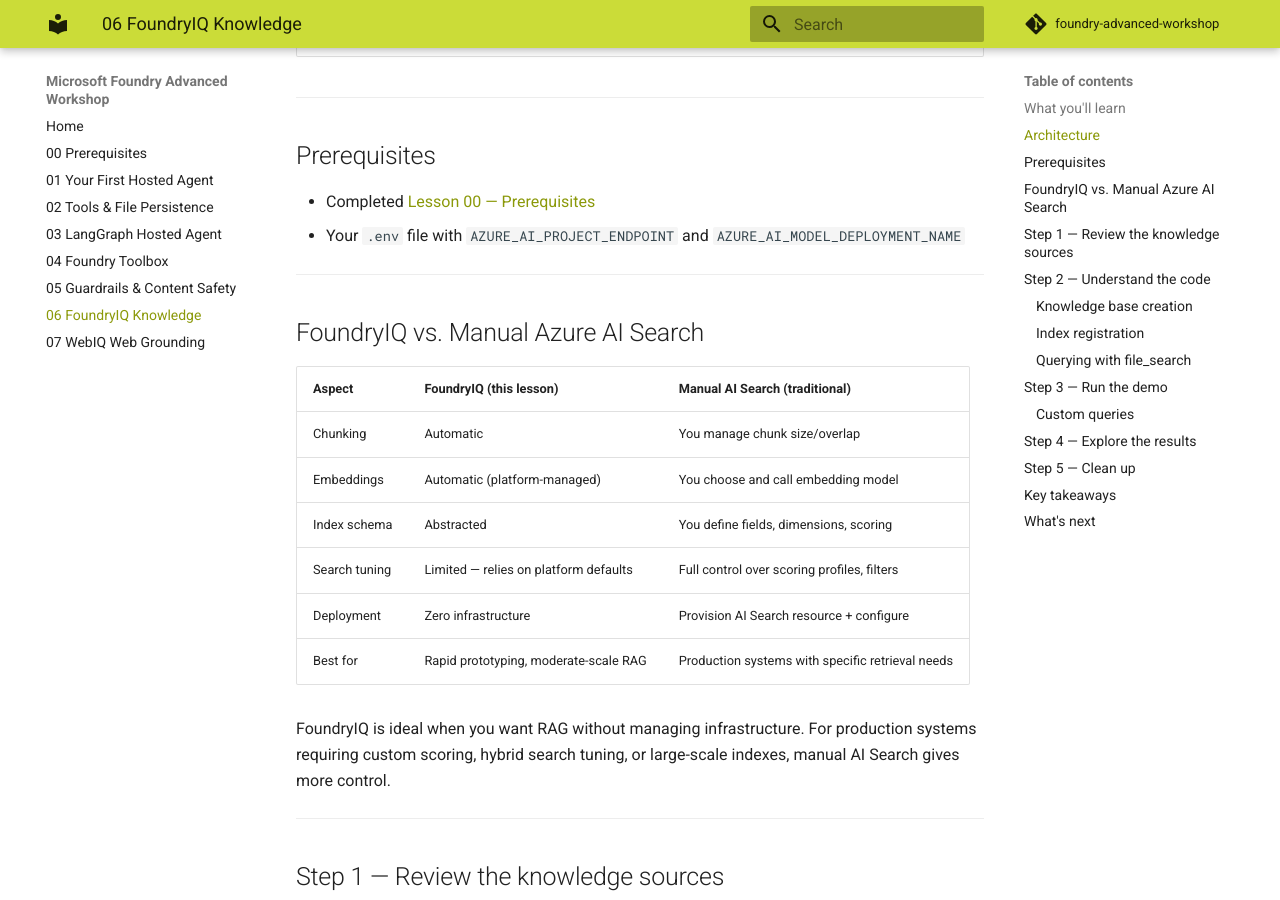
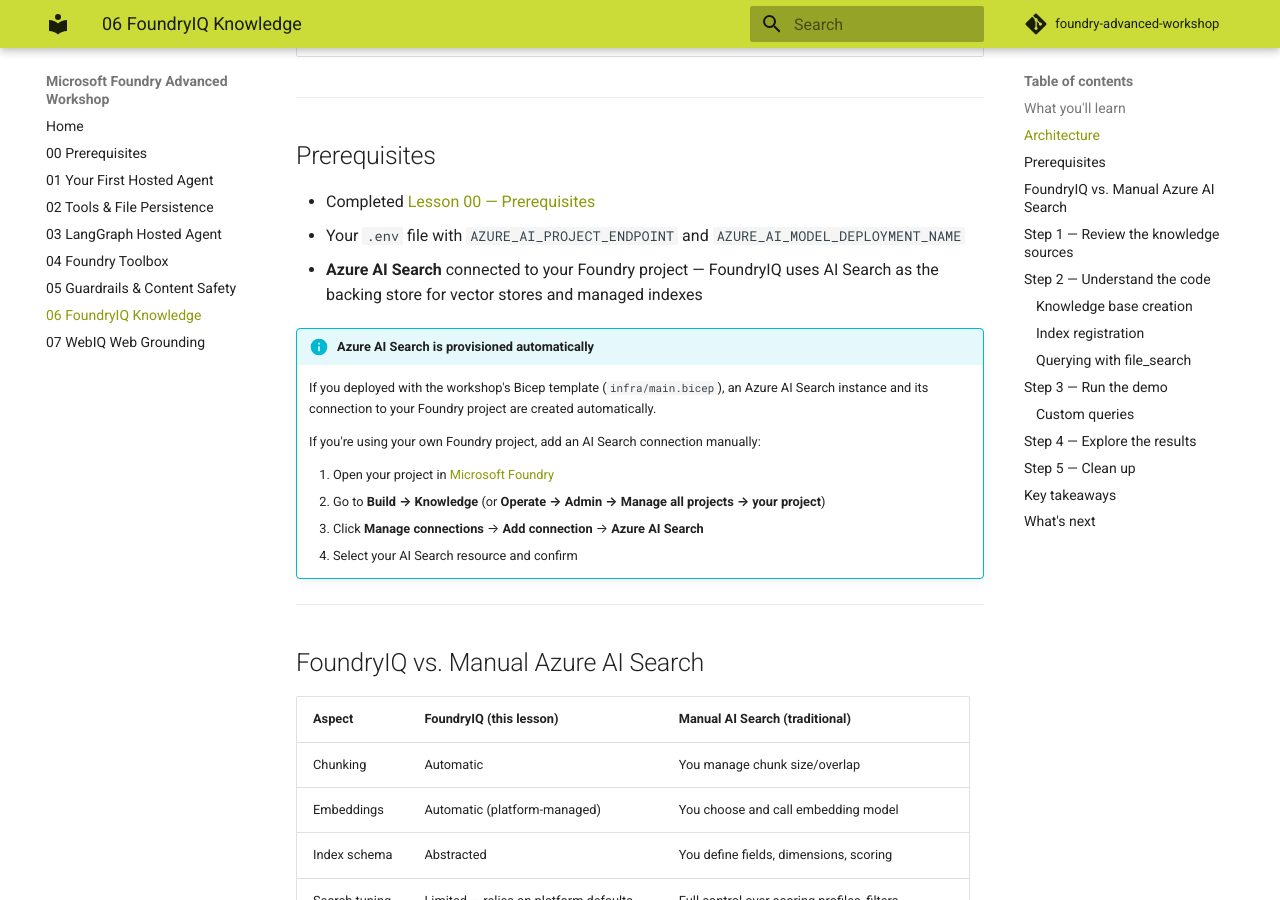
Before and after one commit to beyondelastic/foundry-advanced-workshop, an MkDocs documentation site: the page built from docs/06-foundry-iq.md, in a window 1280 px wide and 900 px high, scrolled down 1200 px. Built offline with MkDocs 1.6.1 and Material for MkDocs 9.7.7, drawn with Linux system fonts in a browser that asks for light colours; comment, search, counter and statistics services are not loaded.

Commit message:
Add Azure AI Search integration for FoundryIQ with automatic provisioning and role assignments

```diff
--- a/docs/06-foundry-iq.md
+++ b/docs/06-foundry-iq.md
@@ -51,6 +51,17 @@ flowchart LR
 
 - Completed [Lesson 00 — Prerequisites](00-prereqs.md)
 - Your `.env` file with `AZURE_AI_PROJECT_ENDPOINT` and `AZURE_AI_MODEL_DEPLOYMENT_NAME`
+- **Azure AI Search** connected to your Foundry project — FoundryIQ uses AI Search as the backing store for vector stores and managed indexes
+
+!!! info "Azure AI Search is provisioned automatically"
+    If you deployed with the workshop's Bicep template (`infra/main.bicep`), an Azure AI Search instance and its connection to your Foundry project are created automatically.
+
+    If you're using your own Foundry project, add an AI Search connection manually:
+
+    1. Open your project in [Microsoft Foundry](https://ai.azure.com)
+    2. Go to **Build → Knowledge** (or **Operate → Admin → Manage all projects → your project**)
+    3. Click **Manage connections** → **Add connection** → **Azure AI Search**
+    4. Select your AI Search resource and confirm
 
 ---
 
```
Also changed, not shown: docs/00-prereqs.md (+3 -1 lines), 1 other file.
